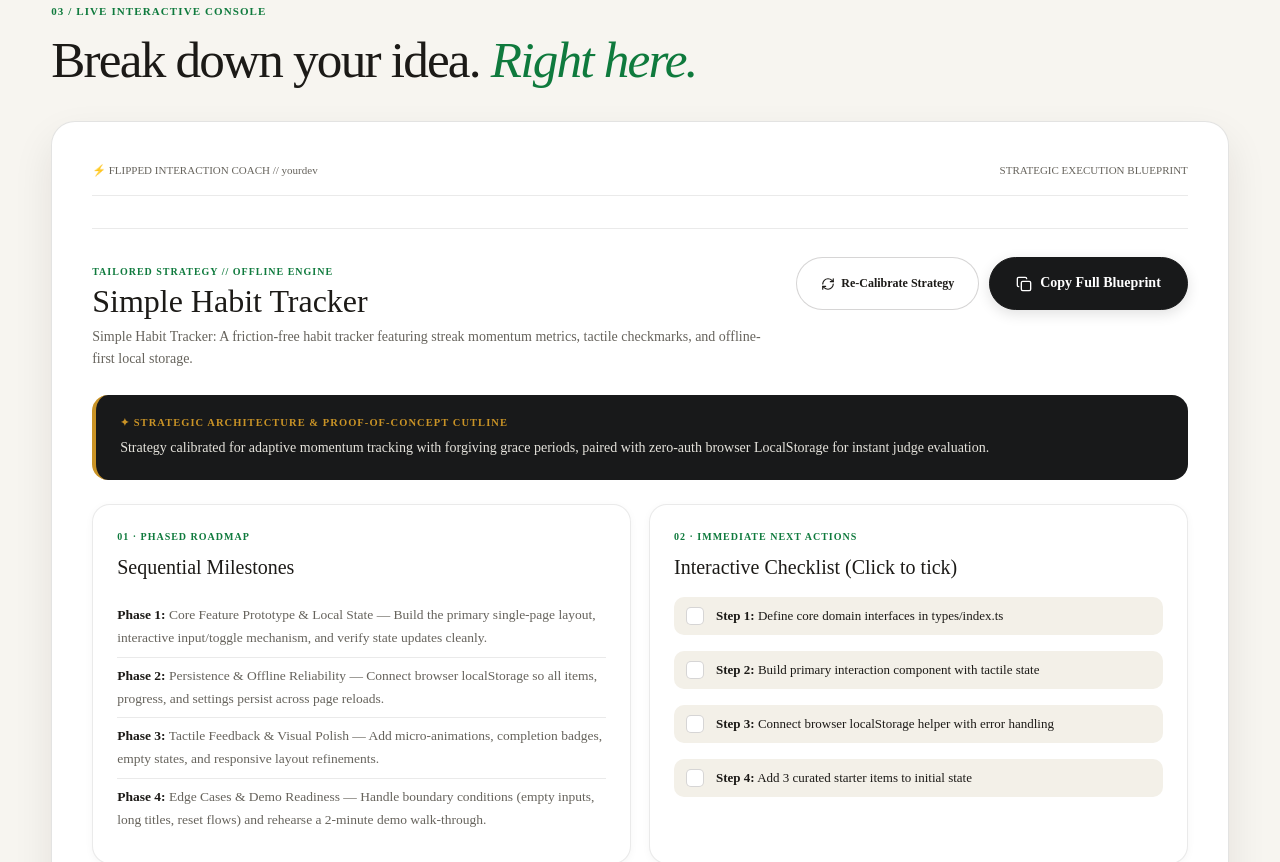
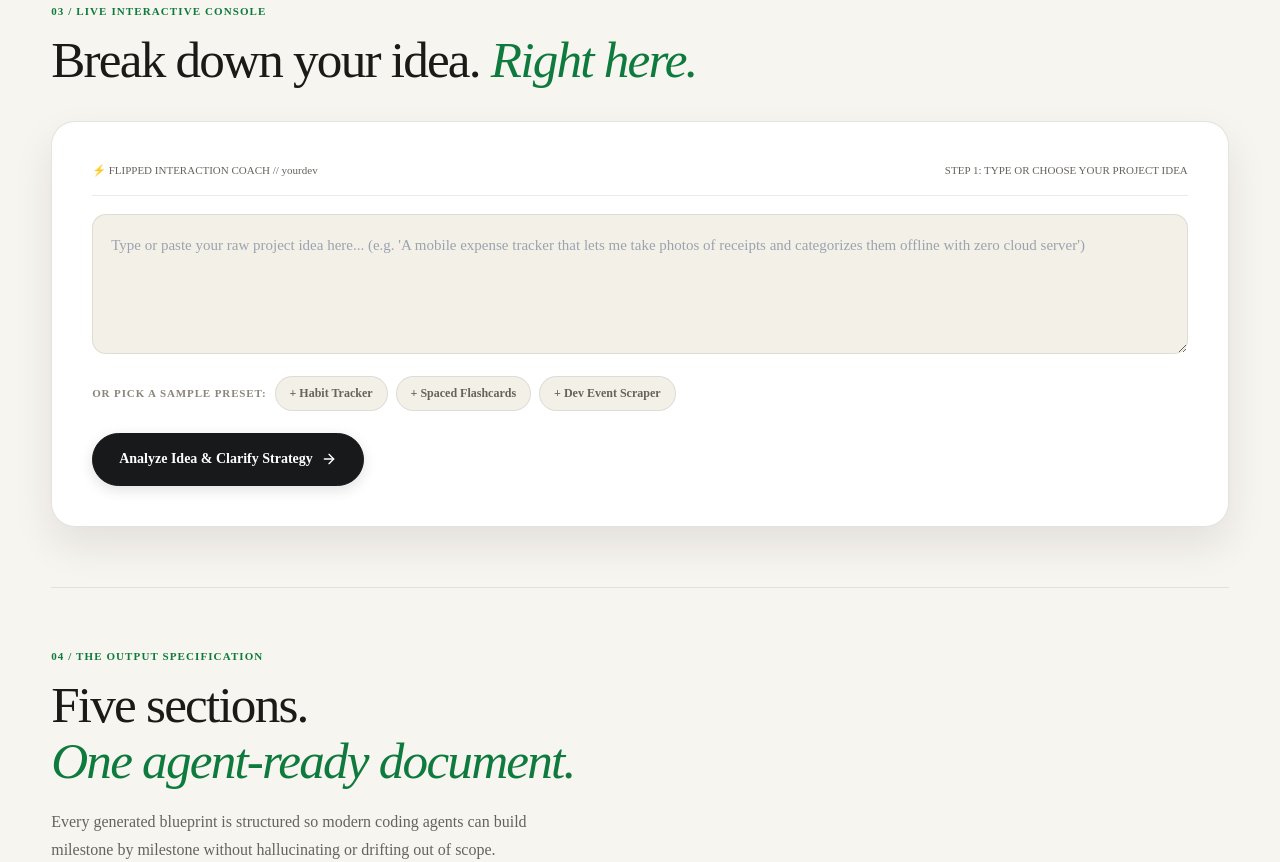
Before and after one commit to osodotsol/yourdev, a Next.js app: page / in a window 1280 px wide. Shown: the part 1880-2742 px from the top of the page. Built offline with nearby package versions, Linux system fonts and the light colour scheme.

Commit message:
fix: keep textarea always visible and start with clean empty state

```diff
--- a/app/page.tsx
+++ b/app/page.tsx
@@ -17,9 +17,7 @@ const DEFAULT_SAMPLE_BLUEPRINT: IdeaBlueprint = generateBlueprint(
 );
 
 export default function Home() {
-  const [blueprint, setBlueprint] = useState<IdeaBlueprint | null>(
-    DEFAULT_SAMPLE_BLUEPRINT
-  );
+  const [blueprint, setBlueprint] = useState<IdeaBlueprint | null>(null);
   const [isLoading, setIsLoading] = useState(false);
   const [toastMessage, setToastMessage] = useState("");
   const [showToast, setShowToast] = useState(false);
--- a/components/ConsoleSection.tsx
+++ b/components/ConsoleSection.tsx
@@ -4,7 +4,7 @@ import React, { useState } from "react";
 import { IdeaBlueprint, ClarifyingQuestion } from "@/types/blueprint";
 import { formatBlueprintMarkdown } from "@/lib/clipboard";
 import { getClarifyingQuestions } from "@/lib/fallbackGenerator";
-import { Check, Copy, ArrowRight, ArrowLeft, AlertTriangle, Sparkles, RefreshCw } from "lucide-react";
+import { Check, Copy, ArrowRight, ArrowLeft, AlertTriangle, Sparkles, RefreshCw, Terminal } from "lucide-react";
 
 interface ConsoleSectionProps {
   blueprint: IdeaBlueprint | null;
@@ -30,9 +30,8 @@ export function ConsoleSection({
   onClear,
   onShowToast,
 }: ConsoleSectionProps) {
-  const [inputText, setInputText] = useState(PRESETS.habit);
-  const [step, setStep] = useState<"input" | "coaching" | "blueprint">("blueprint");
-  const [questions, setQuestions] = useState<ClarifyingQuestion[]>([]);
+  const [inputText, setInputText] = useState("");
+  const [questions, setQuestions] = useState<ClarifyingQuestion[] | null>(null);
   const [userChoices, setUserChoices] = useState<Record<string, string>>({});
   const [completedSteps, setCompletedSteps] = useState<number[]>([]);
 
@@ -44,32 +43,42 @@ export function ConsoleSection({
     );
   };
 
-  const setPreset = (key: keyof typeof PRESETS) => {
-    setInputText(PRESETS[key]);
-    setStep("input");
-  };
-
-  const handleStartCoaching = () => {
-    if (inputText.trim().length < 15) {
-      onShowToast("Please enter at least 15 characters to analyze.");
-      return;
-    }
-    const qs = getClarifyingQuestions(inputText);
+  const handleSelectPreset = (key: keyof typeof PRESETS) => {
+    const text = PRESETS[key];
+    setInputText(text);
+    // Prepare the clarifying questions for this preset
+    const qs = getClarifyingQuestions(text);
     setQuestions(qs);
-
-    // Pre-select recommended options
     const defaults: Record<string, string> = {};
     qs.forEach((q) => {
       const rec = q.options.find((o) => o.recommendation) || q.options[0];
       defaults[q.id] = rec.id;
     });
     setUserChoices(defaults);
-    setStep("coaching");
+  };
 
-    const consoleEl = document.getElementById("console");
-    if (consoleEl) {
-      consoleEl.scrollIntoView({ behavior: "smooth", block: "start" });
+  const handleStartCoaching = () => {
+    if (inputText.trim().length < 15) {
+      onShowToast("Please enter at least 15 characters (or click a quick preset).");
+      return;
     }
+    const qs = getClarifyingQuestions(inputText);
+    setQuestions(qs);
+
+    const defaults: Record<string, string> = {};
+    qs.forEach((q) => {
+      const rec = q.options.find((o) => o.recommendation) || q.options[0];
+      defaults[q.id] = rec.id;
+    });
+    setUserChoices(defaults);
+
+    // Scroll slightly to reveal questions
+    setTimeout(() => {
+      const qEl = document.getElementById("calibration-stage");
+      if (qEl) {
+        qEl.scrollIntoView({ behavior: "smooth", block: "start" });
+      }
+    }, 100);
   };
 
   const handleSelectOption = (questionId: string, optionId: string) => {
@@ -82,7 +91,13 @@ export function ConsoleSection({
   const handleGenerateFinal = () => {
     setCompletedSteps([]);
     onBreakdown(inputText, userChoices);
-    setStep("blueprint");
+
+    setTimeout(() => {
+      const resEl = document.getElementById("blueprint-results");
+      if (resEl) {
+        resEl.scrollIntoView({ behavior: "smooth", block: "start" });
+      }
+    }, 800);
   };
 
   const handleCopyFull = async () => {
@@ -106,6 +121,13 @@ export function ConsoleSection({
     }
   };
 
+  const handleClearAll = () => {
+    setInputText("");
+    setQuestions(null);
+    setUserChoices({});
+    onClear();
+  };
+
   return (
     <section className="craft-section" id="console">
       <div className="section-eyebrow">03 / LIVE INTERACTIVE CONSOLE</div>
@@ -117,26 +139,21 @@ export function ConsoleSection({
       <div className="craft-console-box">
         <div className="console-meta-strip">
           <span>⚡ FLIPPED INTERACTION COACH // yourdev</span>
-          <span>
-            {step === "coaching"
-              ? "STEP 2 OF 2: ARCHITECTURAL CALIBRATION"
-              : step === "input"
-              ? "STEP 1 OF 2: DESCRIBE RAW IDEA"
-              : "STRATEGIC EXECUTION BLUEPRINT"}
-          </span>
+          <span>STEP 1: TYPE OR CHOOSE YOUR PROJECT IDEA</span>
         </div>
 
-        {/* STEP 1: IDEA INPUT */}
-        {step === "input" && (
-          <div>
+        {/* ALWAYS VISIBLE INPUT TEXTAREA */}
+        <div style={{ position: "relative" }}>
           <textarea
             className="craft-textarea"
             value={inputText}
             onChange={(e) => setInputText(e.target.value)}
-              placeholder="Paste your raw concept here... (e.g. 'I want to build a Chrome extension that highlights and saves recipe ingredients from blogs with zero cloud database')"
+            placeholder="Type or paste your raw project idea here... (e.g. 'A mobile expense tracker that lets me take photos of receipts and categorizes them offline with zero cloud server')"
+            rows={4}
           />
+        </div>
 
-            {/* Preset Chips */}
+        {/* PRESET CHIPS */}
         <div className="craft-presets-row">
           <span
             style={{
@@ -147,32 +164,32 @@ export function ConsoleSection({
               letterSpacing: "0.08em",
             }}
           >
-                Quick Presets:
+            Or pick a sample preset:
           </span>
           <button
             type="button"
             className="craft-preset-chip"
-                onClick={() => setPreset("habit")}
+            onClick={() => handleSelectPreset("habit")}
           >
             + Habit Tracker
           </button>
           <button
             type="button"
             className="craft-preset-chip"
-                onClick={() => setPreset("flashcards")}
+            onClick={() => handleSelectPreset("flashcards")}
           >
             + Spaced Flashcards
           </button>
           <button
             type="button"
             className="craft-preset-chip"
-                onClick={() => setPreset("events")}
+            onClick={() => handleSelectPreset("events")}
           >
             + Dev Event Scraper
           </button>
         </div>
 
-            {/* Actions Bar */}
+        {/* ACTIONS BAR */}
         <div className="console-actions-bar">
           <button
             type="button"
@@ -183,26 +200,23 @@ export function ConsoleSection({
             <span>Analyze Idea & Clarify Strategy</span>
             <ArrowRight className="w-4 h-4" />
           </button>
+          {inputText && (
             <button
               type="button"
               className="btn-craft-secondary"
-                onClick={() => {
-                  setInputText("");
-                  onClear();
-                }}
+              onClick={handleClearAll}
             >
               Clear
             </button>
+          )}
         </div>
-          </div>
-        )}
 
-        {/* STEP 2: INTERACTIVE COACHING QUESTIONS */}
-        {step === "coaching" && (
-          <div className="coaching-card-wrap">
+        {/* INTERACTIVE COACHING QUESTIONS (VISIBLE ONCE IDEA IS ENTERED/CLICKED) */}
+        {questions && questions.length > 0 && (
+          <div className="coaching-card-wrap" id="calibration-stage">
             <div className="coaching-step-badge">
               <Sparkles className="w-3.5 h-3.5" />
-              <span>Step 2 of 2 · Flipped Architecture Calibration</span>
+              <span>Step 2 · Architectural Calibration Questions</span>
             </div>
 
             <h3
@@ -271,8 +285,7 @@ export function ConsoleSection({
                 display: "flex",
                 alignItems: "center",
                 gap: "12px",
-                marginTop: "28px",
-                flexWrap: "wrap",
+                marginTop: "24px",
               }}
             >
               <button
@@ -283,14 +296,6 @@ export function ConsoleSection({
               >
                 <span>Generate Tailored Strategy</span>
                 <ArrowRight className="w-4 h-4" />
-              </button>
-              <button
-                type="button"
-                className="btn-craft-secondary"
-                onClick={() => setStep("input")}
-              >
-                <ArrowLeft className="w-4 h-4" />
-                <span>Back to Idea</span>
               </button>
             </div>
           </div>
@@ -316,9 +321,9 @@ export function ConsoleSection({
           </div>
         )}
 
-        {/* STEP 3: DYNAMIC BLUEPRINT STAGE */}
-        {!isLoading && step === "blueprint" && blueprint && (
-          <div className="blueprint-stage">
+        {/* DYNAMIC BLUEPRINT STAGE */}
+        {!isLoading && blueprint && (
+          <div className="blueprint-stage" id="blueprint-results">
             <div className="blueprint-stage-head">
               <div>
                 <span className="card-kicker">
@@ -331,15 +336,6 @@ export function ConsoleSection({
               </div>
 
               <div style={{ display: "flex", gap: "10px", flexWrap: "wrap" }}>
-                <button
-                  type="button"
-                  className="btn-craft-secondary"
-                  onClick={() => setStep("coaching")}
-                  style={{ fontSize: "12px" }}
-                >
-                  <RefreshCw className="w-3.5 h-3.5" />
-                  <span>Re-Calibrate Strategy</span>
-                </button>
                 <button
                   type="button"
                   className="btn-craft-primary"
```
Lines whose indentation alone changed are shown as unchanged.
